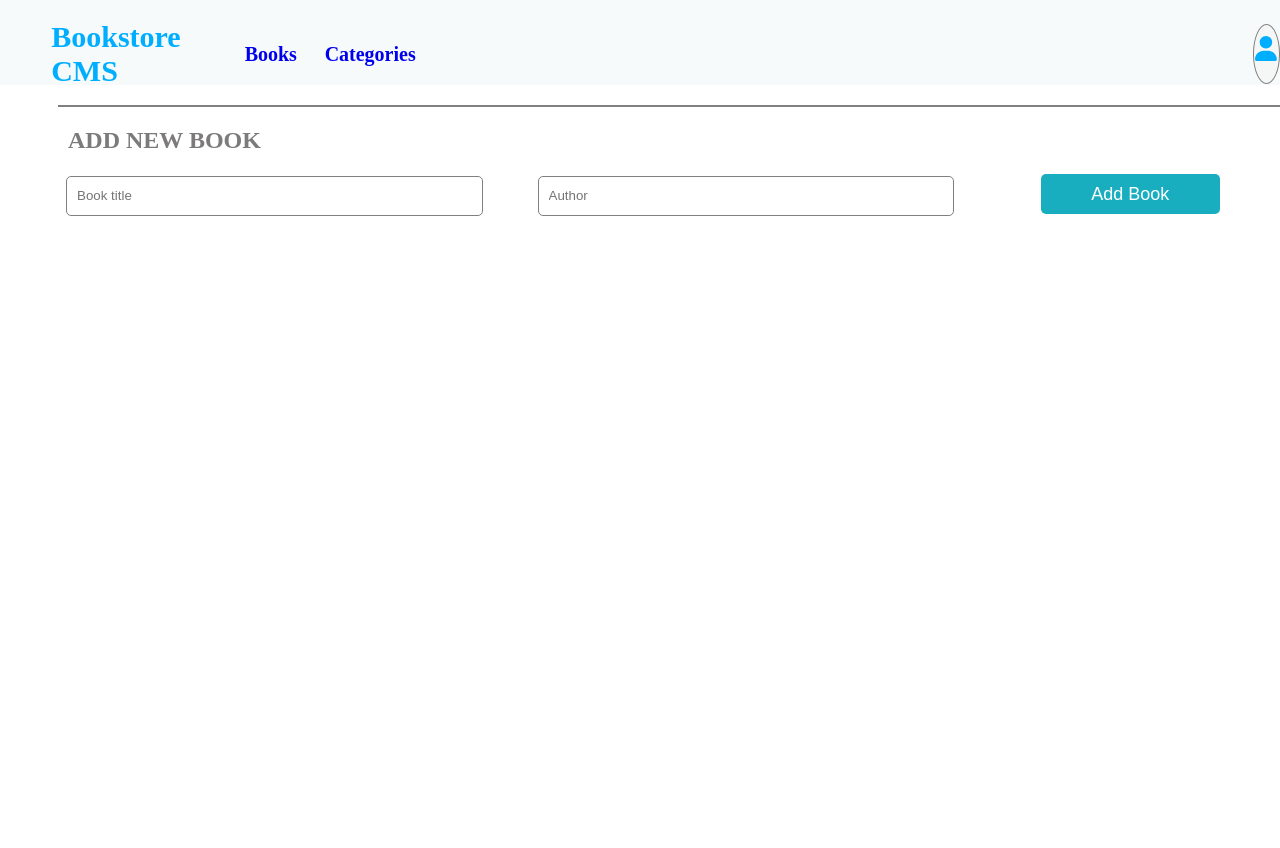
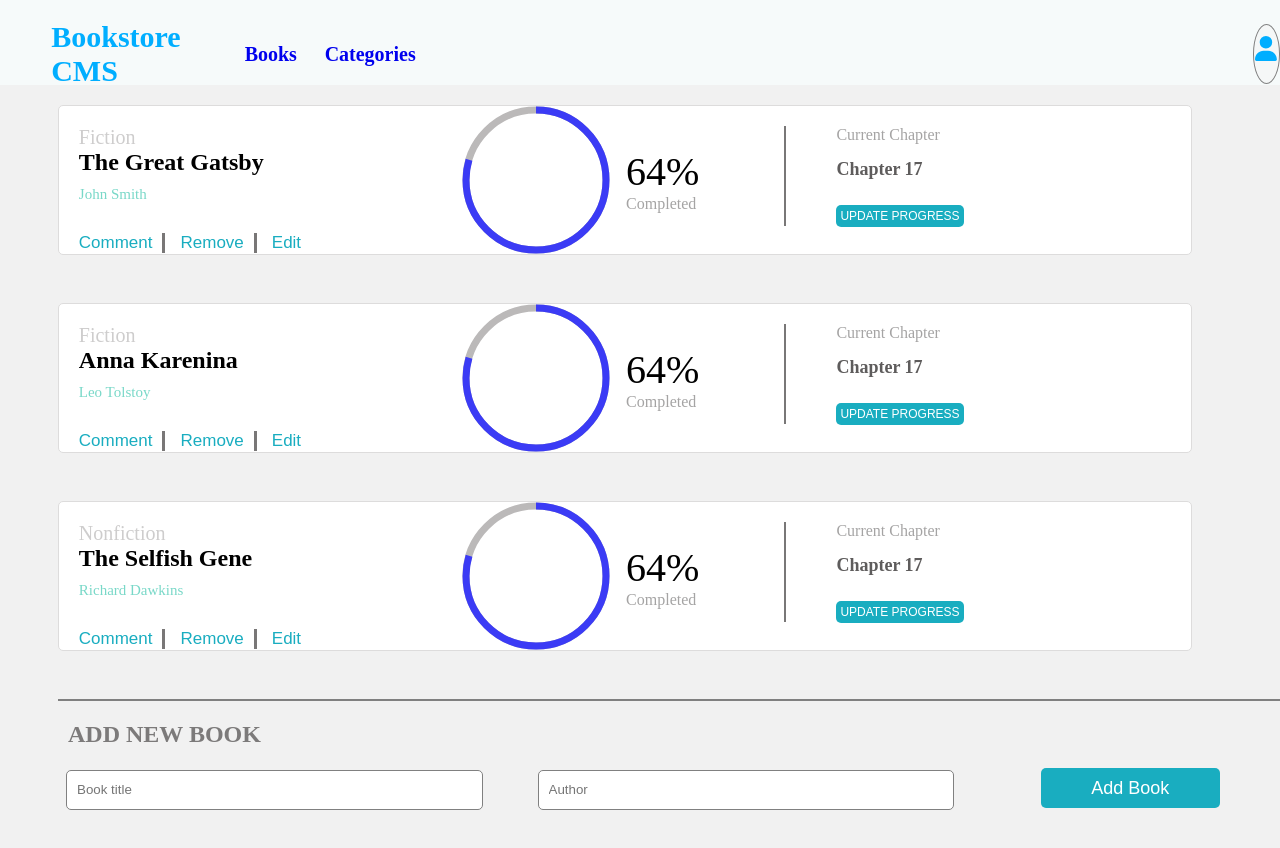
Before and after one commit to Katended/book-store, a React (Create React App) app: page / in a window 1280 px wide. Shown: the top 848 px of the page. Before the commit the page ends 800 px from the top, so only its background shows below. Built offline with nearby package versions, Linux system fonts and the light colour scheme.

Commit message:
Add inistial state

```diff
--- a/src/App.css
+++ b/src/App.css
@@ -3,6 +3,9 @@
   padding: 0;
   box-sizing: border-box;
   list-style: none;
+}
+body{
+  background-color: #f1f1f1;
 }
 
 .book-section {
@@ -12,18 +15,18 @@
 
 .book-section-one {
   width: 90%;
-  background-color: #fff;
+  background-color: white;
   height: 150px;
   margin-left: 3%;
   padding: 20px;
   display: flex;
-  border: 1px solid gray;
+  border: 1px solid rgb(221, 220, 220);
   margin-bottom: 3rem;
   border-radius: 5px;
 }
 
 .genre-section span {
-  color: grey;
+  color: rgb(206, 205, 205);
   font-size: 20px;
   margin-bottom: 10px;
 }
@@ -41,8 +44,8 @@
 
 .updatebook button {
   margin-right: 10px;
-  font-size: 18px;
-  color: rgb(121, 216, 200);
+  font-size: 17px;
+  color:  rgb(25, 173, 192);
   border: none;
   background: none;
   font-weight: normal;
@@ -50,11 +53,11 @@
 
 .update-progress button {
   margin-top: 10px;
-  font-size: 17px;
+  font-size: 12px;
   background-color: rgb(25, 173, 192);
   color: white;
   border: none;
-  padding: 10px;
+  padding: 4px;
   border-radius: 5px;
 }
 
--- a/src/components/AddBook.jsx
+++ b/src/components/AddBook.jsx
@@ -8,7 +8,7 @@ const AddBook = () => {
   const dispatch = useDispatch();
   const [title, setTitle] = useState('');
   const [author, setAuthor] = useState('');
-  const [genre, setGenre] = useState('action');
+  const [category, setCategory] = useState('Action');
 
   const handleAddBook = () => {
     if (title.trim() === '' || author.trim() === '') {
@@ -19,12 +19,12 @@ const AddBook = () => {
         id: uuidv4(),
         title,
         author,
-        genre,
+        category,
       }),
     );
     setTitle('');
     setAuthor('');
-    setGenre('action');
+    setCategory('');
   };
 
   return (
--- a/src/components/Book.jsx
+++ b/src/components/Book.jsx
@@ -1,10 +1,69 @@
+import React from 'react';
+import PropTypes from 'prop-types';
+import { useDispatch } from 'react-redux';
+import { removeBook } from '../redux/books/booksSlice';
 import '../App.css';
 
-const Book = () => (
+const Book = ({
+  id, title, author, category,
+}) => {
+  const dispatch = useDispatch();
+  const handleRemoveBook = () => {
+    dispatch(removeBook(id));
+  };
 
-  <div className="addBook-container">
-    <h2>Book</h2>
-  </div>
-);
+  return (
+    <div key={id} className="book-section-one">
+      <div className="genre-section">
+        <span>{category}</span>
+        <div className="book-title">
+          <h2>{title}</h2>
+        </div>
+        <p>{author}</p>
+        <div className="updatebook">
+          <button type="button" id="comment">Comment</button>
+          <div className="left-section-1" />
+          <button type="button" id="remove" onClick={handleRemoveBook}>Remove</button>
+          <div className="left-section-1" />
+          <button type="button" id="edit">Edit</button>
+        </div>
+      </div>
+      <div className="progress">
+        <div
+          className="prt"
+          style={{
+            '--clr': 'rgb(59, 59, 245)',
+            '--num': 65,
+          }}
+        >
+          <svg>
+            <circle cx={70} cy={70} r={70} />
+            <circle cx={70} cy={70} r={70} />
+          </svg>
+        </div>
+        <div className="output">
+          <h3>64%</h3>
+          <span>Completed</span>
+        </div>
+      </div>
+      <div className="left-section-2" />
+
+      <div className="update-progress">
+        <span>Current Chapter</span>
+        <h4>Chapter 17</h4>
+
+        <button type="button">UPDATE PROGRESS</button>
+
+      </div>
+    </div>
+  );
+};
+
+Book.propTypes = {
+  id: PropTypes.string.isRequired,
+  title: PropTypes.string.isRequired,
+  author: PropTypes.string.isRequired,
+  category: PropTypes.string.isRequired,
+};
 
 export default Book;
--- a/src/components/Books.jsx
+++ b/src/components/Books.jsx
@@ -11,18 +11,18 @@ const Books = () => {
 
     <div className="book">
       <div className="book-section">
-        <AddBook />
+
         {books.map((book) => (
           <Book
             key={book.id}
             id={book.id}
             title={book.title}
             author={book.author}
-            genre={book.genre}
-
+            category={book.category}
           />
         ))}
 
+        <AddBook />
       </div>
     </div>
   );
--- a/src/components/Categories.jsx
+++ b/src/components/Categories.jsx
@@ -1,31 +1,21 @@
 import React from 'react';
-import { useSelector } from 'react-redux';
+import { useSelector, useDispatch } from 'react-redux';
+import { toggleStatus } from '../redux/categories/categoriesSlice';
 import '../App.css';
-import Book from './Book';
-import AddBook from './AddBook';
 
-const Books = () => {
-  const books = useSelector((state) => state.books || []);
+const Categories = () => {
+  const dispatch = useDispatch();
+  const status = useSelector((state) => state.categories.status);
+
+  const handleClick = () => {
+    dispatch(toggleStatus());
+  };
 
   return (
-
-    <div className="book">
-      <div className="book-section">
-
-        {books.map((book) => (
-          <Book
-            key={book.id}
-            id={book.id}
-            title={book.title}
-            author={book.author}
-            genre={book.genre}
-          />
-        ))}
-
-        <AddBook />
-      </div>
+    <div className="categories">
+      <h1>{status}</h1>
+      <button id="catButton" type="button" onClick={handleClick}>Toggle Status</button>
     </div>
   );
 };
-
-export default Books;
+export default Categories;
--- a/src/redux/books/booksSlice.js
+++ b/src/redux/books/booksSlice.js
@@ -1,6 +1,25 @@
 import { createSlice } from '@reduxjs/toolkit';
 
-const initialState = [];
+const initialState = [
+  {
+    id: 'item1',
+    title: 'The Great Gatsby',
+    author: 'John Smith',
+    category: 'Fiction',
+  },
+  {
+    id: 'item2',
+    title: 'Anna Karenina',
+    author: 'Leo Tolstoy',
+    category: 'Fiction',
+  },
+  {
+    id: 'item3',
+    title: 'The Selfish Gene',
+    author: 'Richard Dawkins',
+    category: 'Nonfiction',
+  },
+];
 
 const booksSlice = createSlice({
   name: 'books',
```
